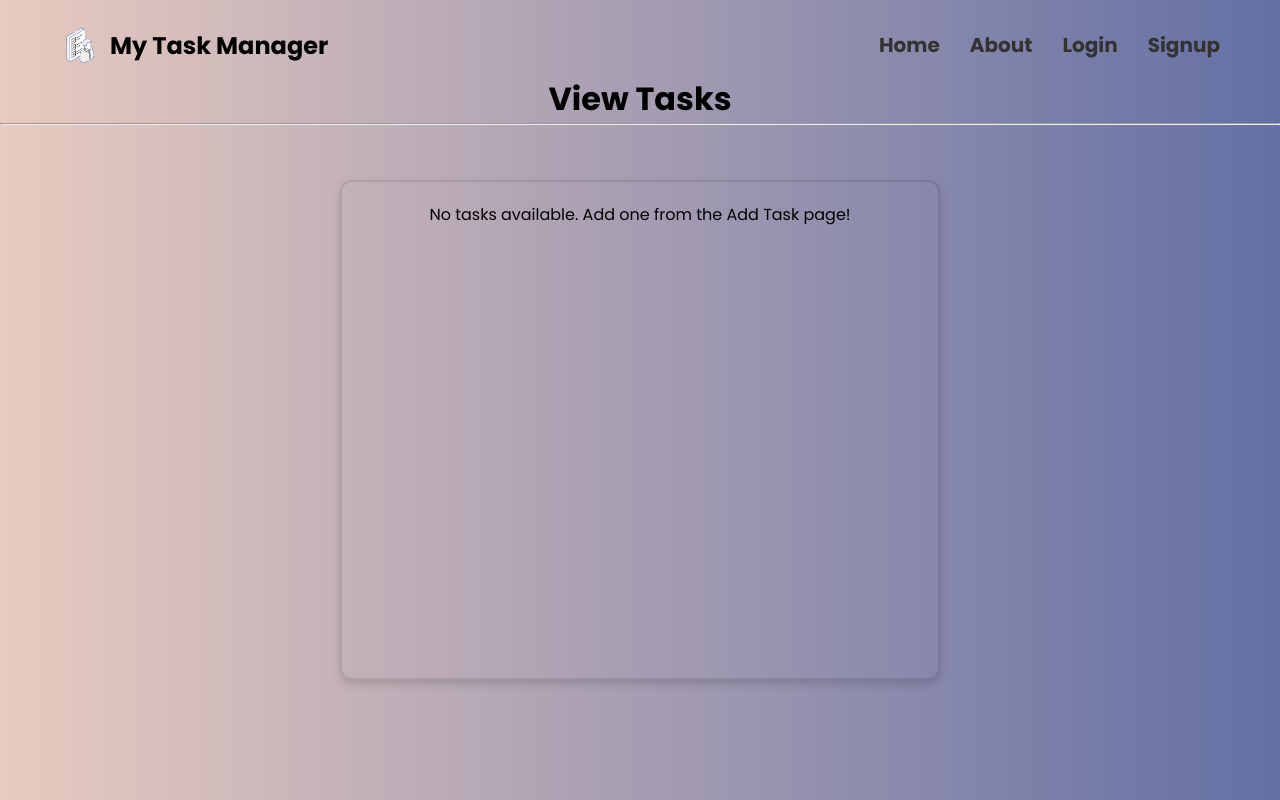
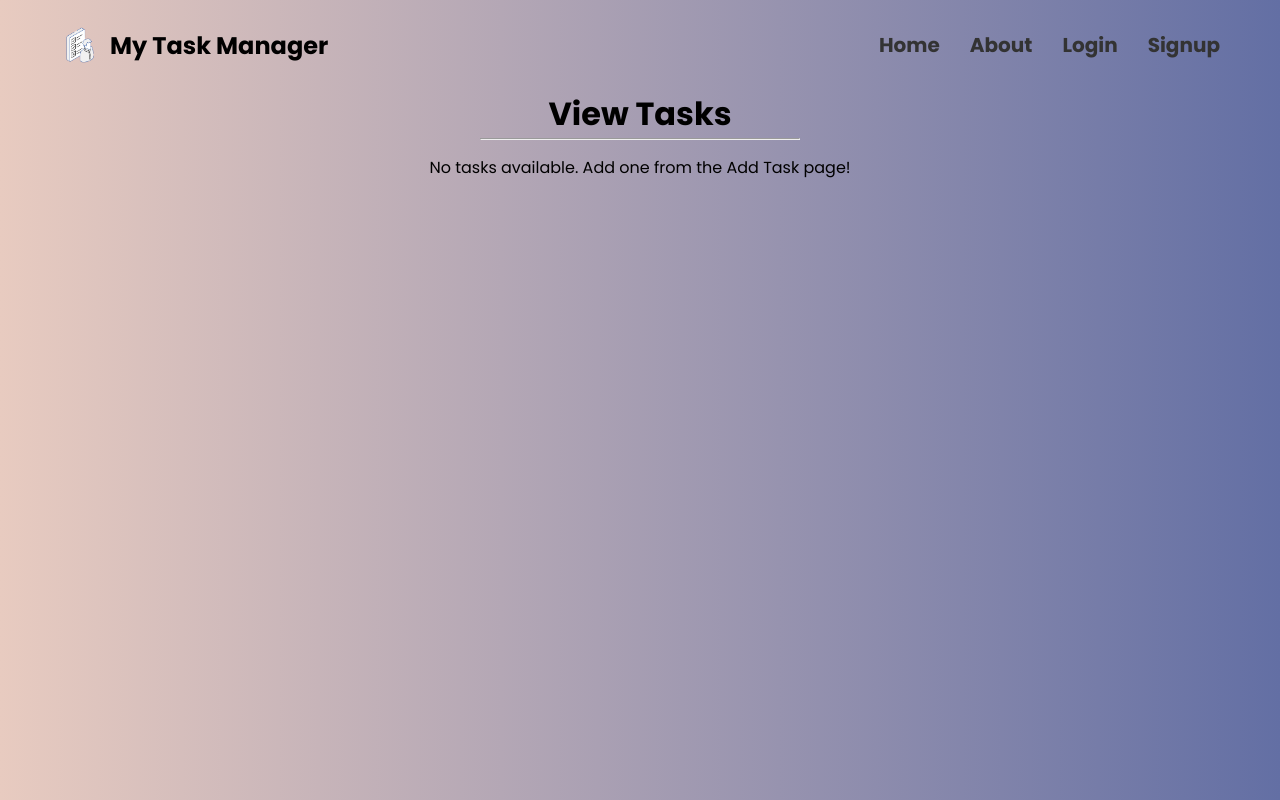
Before and after one commit to Vaisakh-Nirupam/Task_Manager, a Flask app: template templates/view_task.html in a window 1280 px wide. Run offline with Flask 3, Linux system fonts and the light colour scheme; the template is opened without the code that fills it, so the values that code supplies are empty.

Commit message:
View Page CSS
- Added styling to avoid inheriting the border and size previously set.
- Added styling for the buttons and task view box

```diff
--- a/static/css/after_login.css
+++ b/static/css/after_login.css
@@ -4,6 +4,27 @@
     margin-top: 55px;
     display: flex;
     flex-direction: column;
+}
+
+#all_tasks {
+    width: auto !important;
+    height: auto !important;
+    margin-top: 0 !important;
+    display: block;
+    flex-direction: unset !important;
+    border: none !important;
+    box-shadow: none !important;
+    padding: 0 !important;
+}
+
+#all_tasks {
+    max-height: 500px;
+    overflow-y: auto;
+    scrollbar-width: none;
+    -ms-overflow-style: none;
+}
+#all_tasks::-webkit-scrollbar {
+    display: none;
 }
 
 form {
@@ -15,3 +36,72 @@ button{
     margin-top: 10px;
     /* margin-bottom: 0; */
 }
+
+#desc {
+    width: 100%;
+    height: 130px;
+    resize: none;
+}
+
+#view_task_heading {
+    margin-top: 15px;
+}
+
+#view_task_heading_line{
+    width: 25%;
+}
+
+.task-list {
+    display: flex;
+    flex-wrap: wrap;
+    gap: 1rem;
+    justify-content: center;
+  }
+
+.task-card {
+border: 1px solid #ccc;
+border-radius: 10px;
+padding: 1rem;
+width: 300px;
+background-color: #f9f9f9;
+box-shadow: 0 2px 6px rgba(0,0,0,0.1);
+}
+
+.task-card.completed {
+background-color: #d4edda;
+border-color: #c3e6cb;
+}
+
+.task-card .status {
+font-weight: bold;
+}
+
+.task-card .date {
+font-size: 0.8rem;
+color: #666;
+}
+
+.task-actions {
+    display: flex;
+    gap: 0.75rem;
+    margin-top: 0.5rem;
+}
+
+.task-actions .icon {
+font-size: 1.2rem;
+color: #333;
+text-decoration: none;
+transition: color 0.3s ease;
+}
+
+.task-actions .icon:hover {
+color: #636fa4;
+}
+
+.task-actions .icon.delete:hover {
+color: #dc3545;
+}
+
+.task-actions .icon.edit:hover {
+color: #198754;
+}
```
